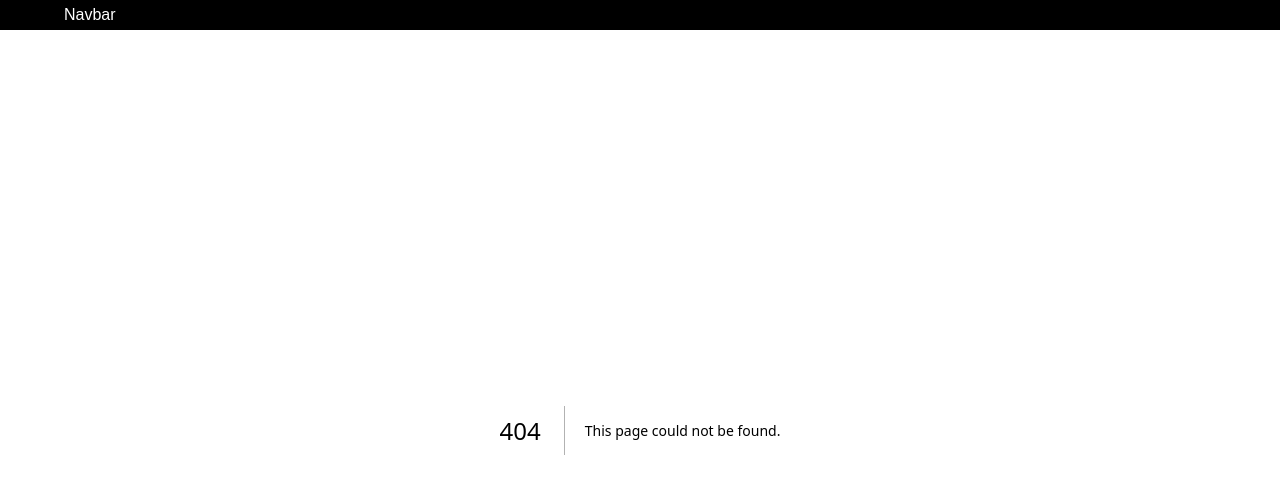
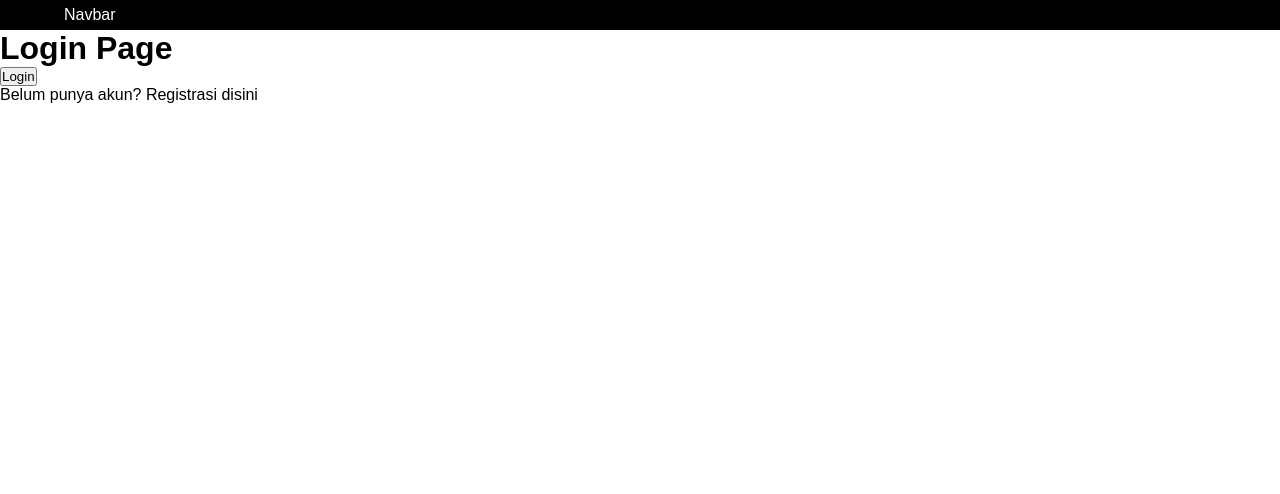
Before and after one commit to DoankMichael/my-app, a Next.js app: page /auth/login in a window 1280 px wide. Before the commit this address had no page. Shown: the top 494 px of the page. Built offline with nearby package versions, Linux system fonts and the light colour scheme.

Commit message:
Link & Navigation

```diff
--- /dev/null
+++ b/src/pages/auth/login.tsx
@@ -0,0 +1,20 @@
+import Link from "next/link";
+import { useRouter } from "next/router";
+
+export default function LoginPage() {
+  const { push } = useRouter();
+
+  const handlerLogin = () => {
+    push("/product");
+  };
+
+  return (
+    <div>
+      <h1>Login Page</h1>
+      <button onClick={() => handlerLogin()}>Login</button>
+      <p>
+        Belum punya akun? Registrasi<Link href={"/auth/register"}> disini</Link>
+      </p>
+    </div>
+  );
+}
```
Also changed, not shown: src/pages/auth/register.tsx (added, +14 -0 lines), src/pages/product/index.tsx (+10 -0 lines), src/pages/shop/[[...slug]].tsx (added, +13 -0 lines), .eslintrc.json.
